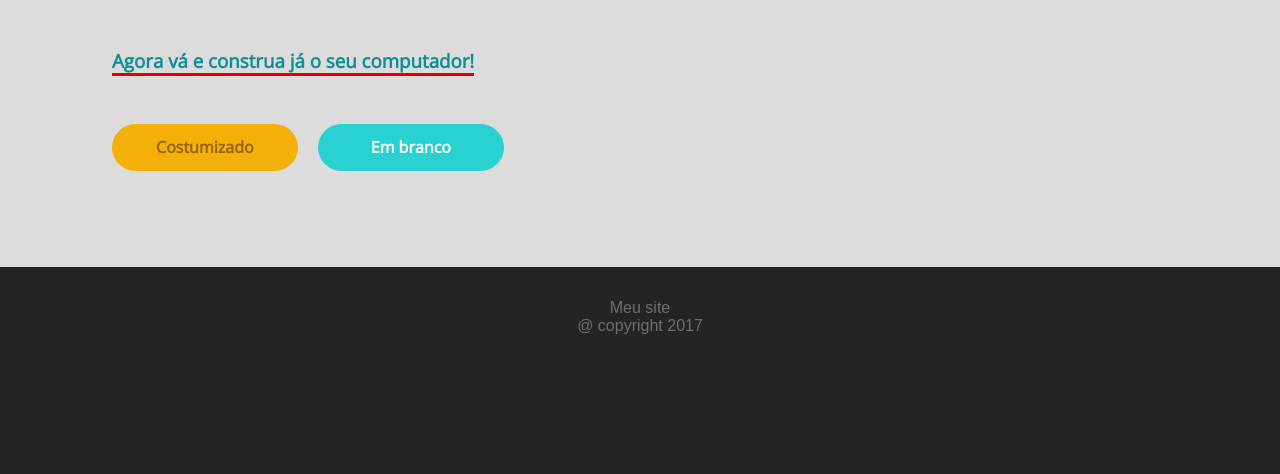
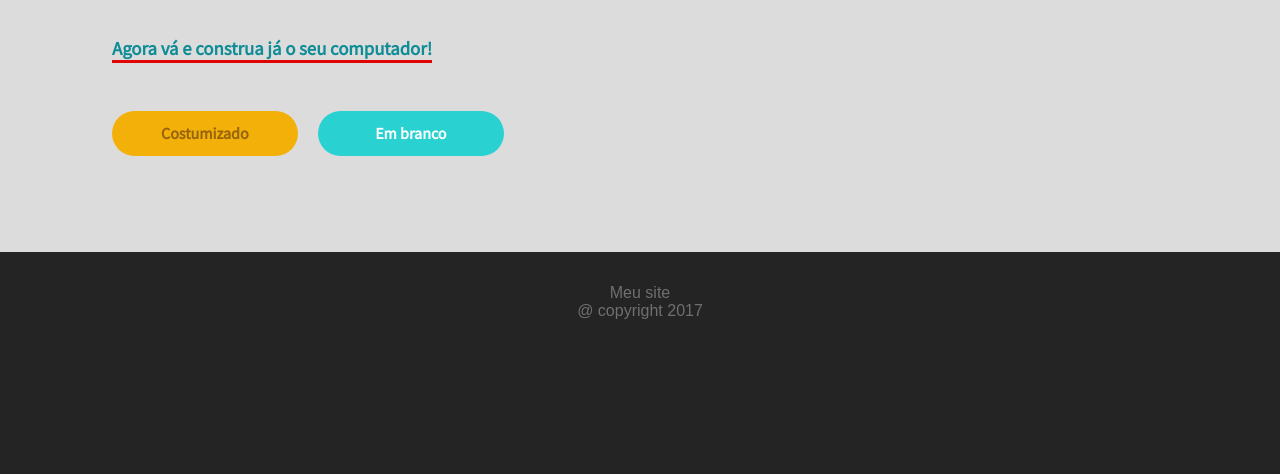
Before and after one commit to RuiCatela/ruicatela.github.io, a plain HTML site: page index.html in a window 1280 px wide. Shown: the part 326-800 px from the top of the page. Drawn offline with nearby package versions, Linux system fonts and the light colour scheme.

Commit message:
added font

```diff
--- a/index.html
+++ b/index.html
@@ -4,6 +4,7 @@
     <meta charset="utf-8">
     <title>Página de exemplo</title>
     <link rel="stylesheet" type="text/css" href="css/styles.css">
+    <link href="https://fonts.googleapis.com/css?family=Source Sans Pro" rel="stylesheet">
     <link href="https://fonts.googleapis.com/css?family=Open Sans" rel="stylesheet">
     <link href="https://fonts.googleapis.com/css?family=Cookie" rel='stylesheet'>
     <link href="https://fonts.googleapis.com/css?family=Permanent Marker" rel='stylesheet'>
```
Also changed, not shown: build.html (+1 -0 lines), builds.html (+1 -0 lines), escolher.html (+1 -0 lines), novo.html (+1 -0 lines).
